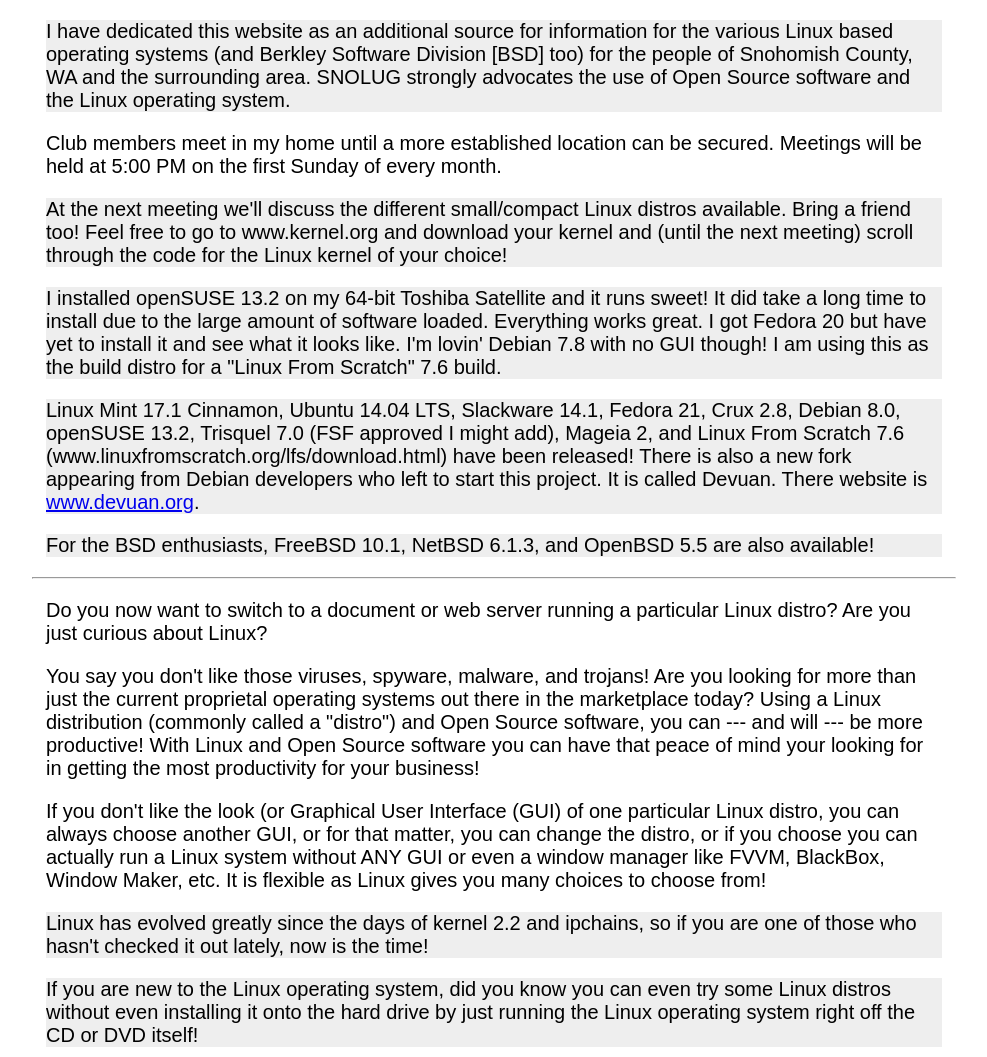
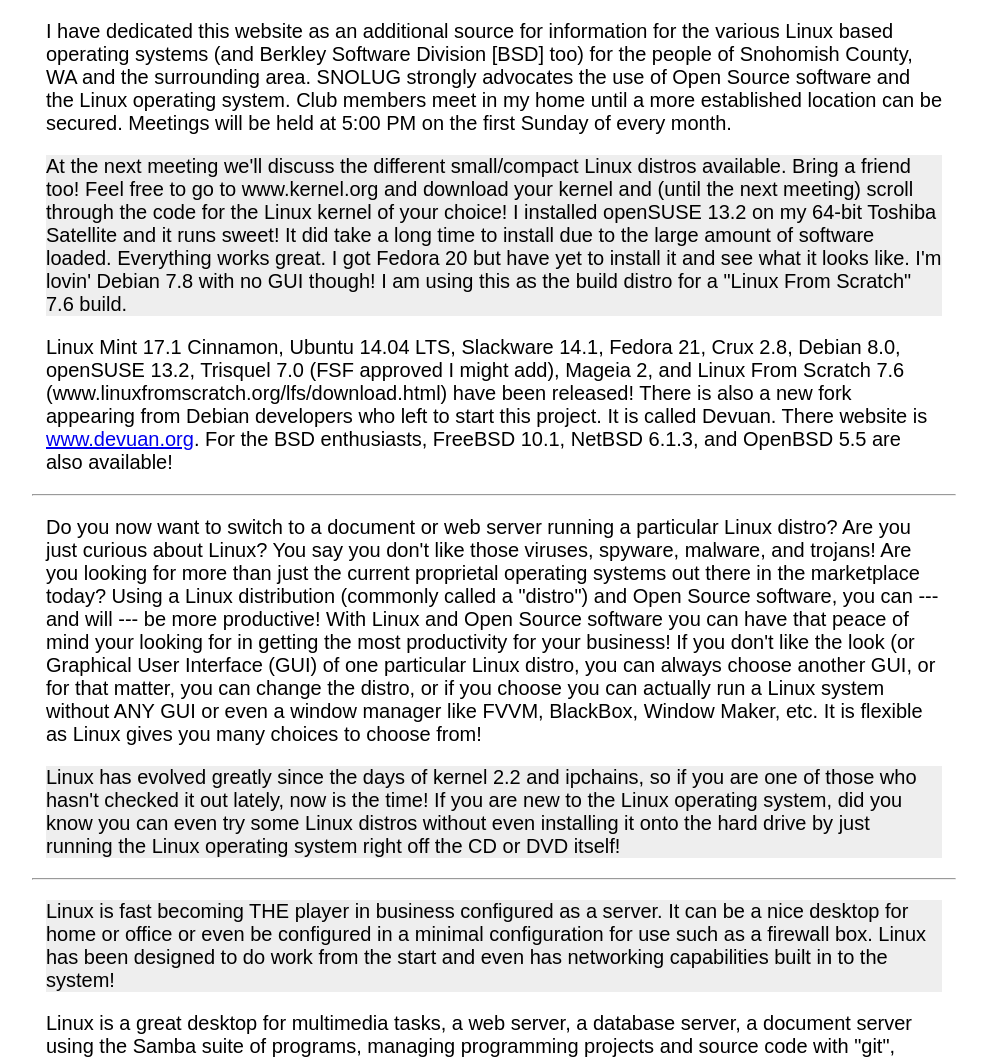
Before and after one commit to snolug/snolug.github.io, a plain HTML site: page roberts-corner.html in a window 1280 px wide. Shown: the top 1057 px of the page, without its empty margins (146-1133 px from the left). Drawn offline with Linux system fonts and the light colour scheme.

Commit message:
update structure

```diff
--- a/roberts-corner.html
+++ b/roberts-corner.html
@@ -13,39 +13,39 @@
     hr {
       width: 72%;
     }
-    p:nth-child(2n+1) {
+    p:nth-child(even) {
       background-color: #eeeeee;
     }
   </style>
 </head>
 <body>
 
-<p>I have dedicated this website as an additional source for information for the various Linux based operating systems (and Berkley Software Division [BSD] too) for the people of Snohomish County, WA and the surrounding area. SNOLUG strongly advocates the use of Open Source software and the Linux operating system.</p>
-<p> Club members meet in my home until a more established location can be secured. Meetings will be held at 5:00 PM on the first Sunday of every month.<p>At the next meeting we'll discuss the different small/compact Linux distros available. Bring a friend too! Feel free to go to www.kernel.org and download your kernel and (until the next meeting) scroll through the code for the Linux kernel of your choice!<p>
-<p>I installed openSUSE 13.2 on my 64-bit Toshiba Satellite and it runs sweet! It did take a long time to install due to the large amount of software loaded. Everything works great. I got Fedora 20 but have yet to install it and see what it looks like. I'm lovin' Debian 7.8 with no GUI though! I am using this as the build distro for a "Linux From Scratch" 7.6 build.<p>
+<p>I have dedicated this website as an additional source for information for the various Linux based operating systems (and Berkley Software Division [BSD] too) for the people of Snohomish County, WA and the surrounding area. SNOLUG strongly advocates the use of Open Source software and the Linux operating system.
+Club members meet in my home until a more established location can be secured. Meetings will be held at 5:00 PM on the first Sunday of every month.<p>At the next meeting we'll discuss the different small/compact Linux distros available. Bring a friend too! Feel free to go to www.kernel.org and download your kernel and (until the next meeting) scroll through the code for the Linux kernel of your choice!
+I installed openSUSE 13.2 on my 64-bit Toshiba Satellite and it runs sweet! It did take a long time to install due to the large amount of software loaded. Everything works great. I got Fedora 20 but have yet to install it and see what it looks like. I'm lovin' Debian 7.8 with no GUI though! I am using this as the build distro for a "Linux From Scratch" 7.6 build.</p>
 
-<p>Linux Mint 17.1 Cinnamon, Ubuntu 14.04 LTS, Slackware 14.1, Fedora 21, Crux 2.8, Debian 8.0, openSUSE 13.2, Trisquel 7.0 (FSF approved I might add), Mageia 2, and Linux From Scratch 7.6 (www.linuxfromscratch.org/lfs/download.html) have been released! There is also a new fork appearing from Debian developers who left to start this project.  It is called Devuan.  There website is <a href="www.devuan.org">www.devuan.org</a>.<p>
-<p>For the BSD enthusiasts, FreeBSD 10.1, NetBSD 6.1.3, and OpenBSD 5.5 are also available!<p>
+<p>Linux Mint 17.1 Cinnamon, Ubuntu 14.04 LTS, Slackware 14.1, Fedora 21, Crux 2.8, Debian 8.0, openSUSE 13.2, Trisquel 7.0 (FSF approved I might add), Mageia 2, and Linux From Scratch 7.6 (www.linuxfromscratch.org/lfs/download.html) have been released! There is also a new fork appearing from Debian developers who left to start this project.  It is called Devuan.  There website is <a href="www.devuan.org">www.devuan.org</a>.
+For the BSD enthusiasts, FreeBSD 10.1, NetBSD 6.1.3, and OpenBSD 5.5 are also available!</p>
 
 <hr>
 
-<p>Do you now want to switch to a document or web server running a particular Linux distro? Are you just curious about Linux?<p>
-<p>You say you don't like those viruses, spyware, malware, and trojans! Are you looking for more than just the current proprietal operating systems out there in the marketplace today? Using a Linux distribution (commonly called a "distro") and Open Source software, you can --- and will --- be more productive! With Linux and Open Source software you can have that peace of mind your looking for in getting the most productivity for your business!<p>
-<p>If you don't like the look (or Graphical User Interface (GUI) of one particular Linux distro, you can always choose another GUI, or for that matter, you can change the distro, or if you choose you can actually run a Linux system without ANY GUI or even a window manager like FVVM, BlackBox, Window Maker, etc. It is flexible as Linux gives you many choices to choose from!</p>
+<p>Do you now want to switch to a document or web server running a particular Linux distro? Are you just curious about Linux?
+You say you don't like those viruses, spyware, malware, and trojans! Are you looking for more than just the current proprietal operating systems out there in the marketplace today? Using a Linux distribution (commonly called a "distro") and Open Source software, you can --- and will --- be more productive! With Linux and Open Source software you can have that peace of mind your looking for in getting the most productivity for your business!
+If you don't like the look (or Graphical User Interface (GUI) of one particular Linux distro, you can always choose another GUI, or for that matter, you can change the distro, or if you choose you can actually run a Linux system without ANY GUI or even a window manager like FVVM, BlackBox, Window Maker, etc. It is flexible as Linux gives you many choices to choose from!</p>
 
-<p> Linux has evolved greatly since the days of kernel 2.2 and ipchains, so if you are one of those who hasn't checked it out lately, now is the time!<p>
-<p>If you are new to the Linux operating system, did you know you can even try some Linux distros without even installing it onto the hard drive by just running the Linux operating system right off the CD or DVD itself!<p>
+<p>Linux has evolved greatly since the days of kernel 2.2 and ipchains, so if you are one of those who hasn't checked it out lately, now is the time!
+If you are new to the Linux operating system, did you know you can even try some Linux distros without even installing it onto the hard drive by just running the Linux operating system right off the CD or DVD itself!</p>
 
 <hr>
 
-<p>Linux is fast becoming THE player in business configured as a server.  It can be a nice desktop for home or office or even be configured in a minimal configuration for use such as a firewall box. Linux has been designed to do work from the start and even has networking capabilities built in to the system! <p>
+<p>Linux is fast becoming THE player in business configured as a server.  It can be a nice desktop for home or office or even be configured in a minimal configuration for use such as a firewall box. Linux has been designed to do work from the start and even has networking capabilities built in to the system!</p>
 
-<p> Linux is a great desktop for multimedia tasks, a web server, a database server, a document server using the Samba suite of programs, managing programming projects and source code with "git", browsing the World Wide Web, or creating various types of documents either in an Open Source Office suite or just a simple text editor. </p>
+<p>Linux is a great desktop for multimedia tasks, a web server, a database server, a document server using the Samba suite of programs, managing programming projects and source code with "git", browsing the World Wide Web, or creating various types of documents either in an Open Source Office suite or just a simple text editor.</p>
 
-<p>You can do anything you currently do with your current operating system in Linux - you just have to use a different program in your particular Linux distro to do it.  Using a Linux/Open Source operating system is more cost effective than proprietal operating systems currently on the market! For the business minded, because it is more cost effective in the Total Cost of Ownership (TCO), the results for your company mean more profit for you not having to pay for those license fees!<p>
-<p>For the people new to Linux, SNOLUG recommends either Linux Mint 17, or Debian 7.</p>
-<p>If you feel "frisky" and feel the urge to "get under the hood" of a similiar *nix clone type operating system, checkout FreeBSD at their website - www.freebsd.org!</p>
-<p>If you are a power Linux user already, you should already be checking out Slackware Linux at their website - www.slackware.com!</p>
+<p>You can do anything you currently do with your current operating system in Linux - you just have to use a different program in your particular Linux distro to do it.  Using a Linux/Open Source operating system is more cost effective than proprietal operating systems currently on the market! For the business minded, because it is more cost effective in the Total Cost of Ownership (TCO), the results for your company mean more profit for you not having to pay for those license fees!
+For the people new to Linux, SNOLUG recommends either Linux Mint 17, or Debian 7.
+If you feel "frisky" and feel the urge to "get under the hood" of a similiar *nix clone type operating system, checkout FreeBSD at their website - www.freebsd.org!
+If you are a power Linux user already, you should already be checking out Slackware Linux at their website - www.slackware.com!</p>
 
 </body>
 </html>
```
